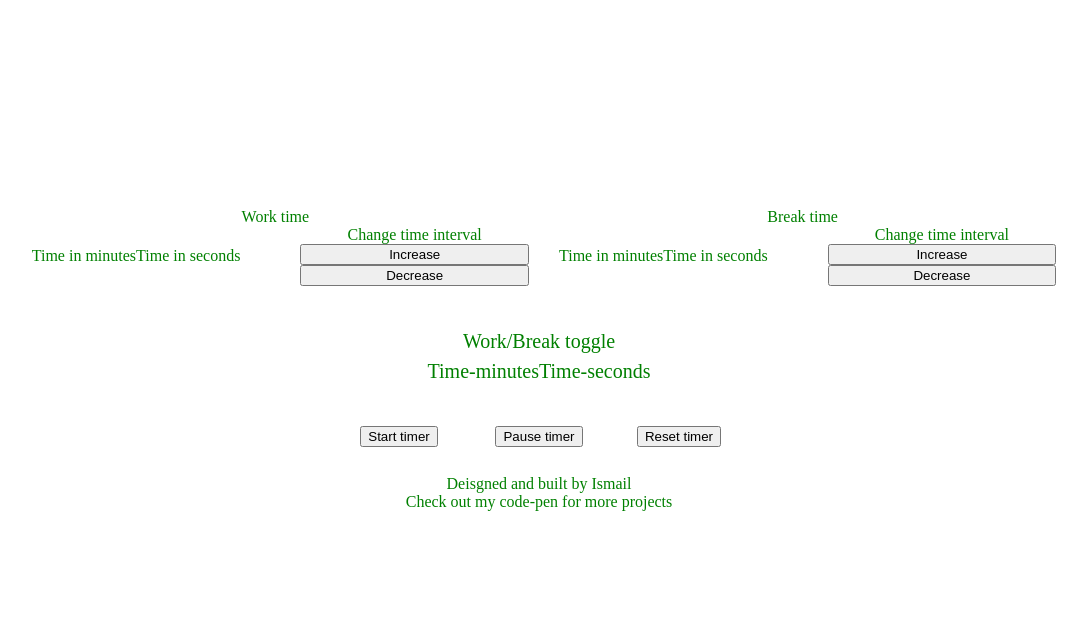
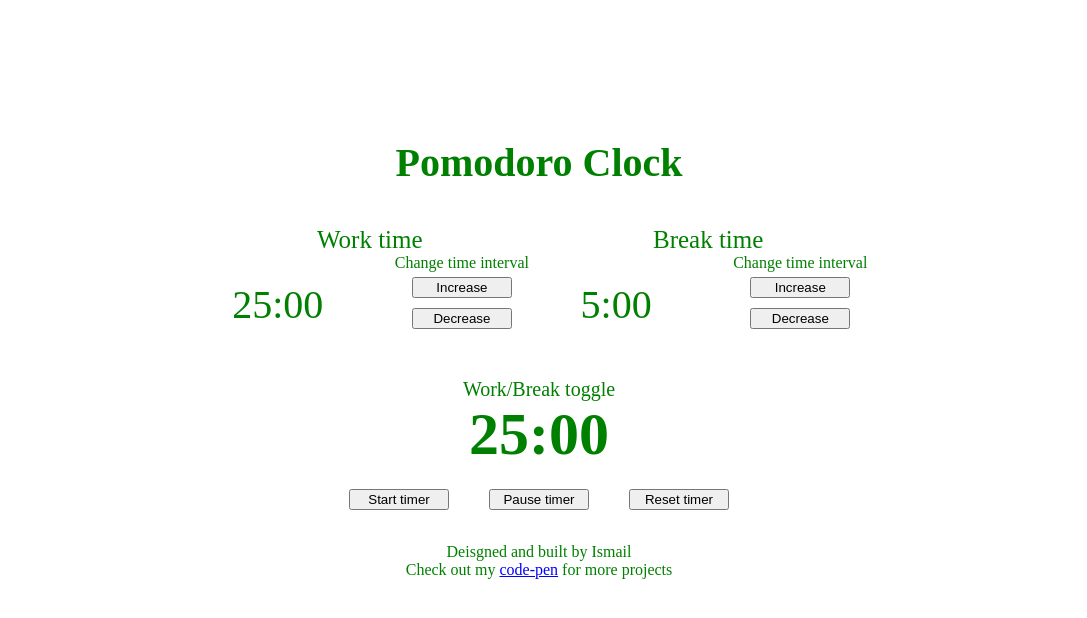
Before and after one commit to Ishi1834/pomodoro-clock, a React (Create React App) app: page / in a window 1280 px wide. Shown: the top 618 px of the page, without its empty margins (101-1188 px from the left). Built offline with nearby package versions, Linux system fonts and the light colour scheme.

Commit message:
Added functionality can increase time, need to figure out a way to reset time when the reset button is clicked. Maybe put the time state in the parent component instead of the child

```diff
--- a/src/App.js
+++ b/src/App.js
@@ -8,8 +8,13 @@ import Reset from "./Components/TimeControl/Reset";
 import Footer from "./Components/Footer";
 
 const App = () => {
+  const handleReset = () => {
+    console.log("reset requested");
+    //pass reset function to child
+  };
   return (
     <div className="components">
+      <div className="web-title">Pomodoro Clock</div>
       <div className="topcomp">
         <Work />
         <Break />
@@ -18,7 +23,7 @@ const App = () => {
       <div className="bottomcomp">
         <Start />
         <Pause />
-        <Reset />
+        <Reset handleReset={handleReset} />
       </div>
       <Footer className="footer" />
     </div>
--- a/src/Components/Footer.js
+++ b/src/Components/Footer.js
@@ -4,7 +4,13 @@ const Footer = () => {
   return (
     <div className="footer">
       <p>Deisgned and built by Ismail</p>
-      <p>Check out my code-pen for more projects</p>
+      <p>
+        Check out my{" "}
+        <a style={{ color: "blue" }} href="https://codepen.io/sadiq1834">
+          code-pen
+        </a>{" "}
+        for more projects
+      </p>
     </div>
   );
 };
--- a/src/Components/LengthControl/Break.js
+++ b/src/Components/LengthControl/Break.js
@@ -1,19 +1,30 @@
 import React from "react";
+import { useState } from "react";
+const Break = () => {
+  const [count, setCount] = useState(5);
 
-const Break = () => {
+  const handleIncrease = () => {
+    console.log("increase");
+    setCount(count + 1);
+  };
+  const handleDecrease = () => {
+    console.log("decrease");
+    if (count >= 1) {
+      setCount(count - 1);
+    }
+  };
   return (
     <div>
-      <div>Break time</div>
+      <div className="title">Break time</div>
       <div className="time-grid">
-        <div className="time">
-          <div>Time in minutes</div>
-          <div>Time in seconds</div>
+        <div className="time-adjust">
+          <div>{count}:00</div>
         </div>
         <div className="interval-grid">
           <div>Change time interval</div>
           <div className="interval-changer">
-            <button>Increase</button>
-            <button>Decrease</button>
+            <button onClick={handleIncrease}>Increase</button>
+            <button onClick={handleDecrease}>Decrease</button>
           </div>
         </div>
       </div>
--- a/src/Components/LengthControl/Work.js
+++ b/src/Components/LengthControl/Work.js
@@ -1,19 +1,30 @@
 import React from "react";
+import { useState } from "react";
+const Work = () => {
+  const [count, setCount] = useState(25);
 
-const Work = () => {
+  const handleIncrease = () => {
+    console.log("increase");
+    setCount(count + 1);
+  };
+  const handleDecrease = () => {
+    console.log("decrease");
+    if (count >= 1) {
+      setCount(count - 1);
+    }
+  };
   return (
     <div>
-      <div>Work time</div>
+      <div className="title">Work time</div>
       <div className="time-grid">
-        <div className="time">
-          <div>Time in minutes</div>
-          <div>Time in seconds</div>
+        <div className="time-adjust">
+          <div>{count}:00</div>
         </div>
         <div className="interval-grid">
           <div>Change time interval</div>
           <div className="interval-changer">
-            <button>Increase</button>
-            <button>Decrease</button>
+            <button onClick={handleIncrease}>Increase</button>
+            <button onClick={handleDecrease}>Decrease</button>
           </div>
         </div>
       </div>
--- a/src/Components/TimeControl/Pause.js
+++ b/src/Components/TimeControl/Pause.js
@@ -1,9 +1,12 @@
 import React from "react";
 
 const Pause = () => {
+  const handleClick = () => {
+    console.log("pause clicked");
+  };
   return (
     <div>
-      <button>Pause timer</button>
+      <button onClick={handleClick}>Pause timer</button>
     </div>
   );
 };
--- a/src/Components/TimeControl/Reset.js
+++ b/src/Components/TimeControl/Reset.js
@@ -1,9 +1,13 @@
 import React from "react";
 
-const Reset = () => {
+const Reset = (props) => {
+  const handleClick = () => {
+    console.log("reset clicked");
+    props.handleReset();
+  };
   return (
     <div>
-      <button>Reset timer</button>
+      <button onClick={handleClick}>Reset timer</button>
     </div>
   );
 };
--- a/src/Components/TimeControl/Start.js
+++ b/src/Components/TimeControl/Start.js
@@ -1,9 +1,12 @@
 import React from "react";
 
 const Start = () => {
+  const handleClick = () => {
+    console.log("start clicked");
+  };
   return (
     <div>
-      <button>Start timer</button>
+      <button onClick={handleClick}>Start timer</button>
     </div>
   );
 };
--- a/src/Components/TimeDisplay.js
+++ b/src/Components/TimeDisplay.js
@@ -5,8 +5,7 @@ const TimeDisplay = () => {
     <div className="timer">
       <div>Work/Break toggle</div>
       <div className="time">
-        <div>Time-minutes</div>
-        <div>Time-seconds</div>
+        <div>25:00</div>
       </div>
     </div>
   );
--- a/src/index.css
+++ b/src/index.css
@@ -4,6 +4,12 @@
   justify-content: center;
   height: 700px;
   align-content: center;
+}
+.web-title {
+  text-align: center;
+  font-size: 40px;
+  font-weight: 800;
+  margin: 20px;
 }
 .topcomp {
   display: grid;
@@ -21,12 +27,25 @@
   line-height: 20px;
   font-size: 20px;
 }
+.title {
+  font-size: 25px;
+}
+.time-adjust {
+  display: flex;
+  justify-content: center;
+  align-items: center;
+  font-size: 40px;
+  margin-top: 20px;
+  padding: 5px;
+}
 .time {
-  display: grid;
-  grid-template-columns: 1fr 1fr;
-  grid-gap: 0px;
+  display: flex;
+  justify-content: center;
   align-items: center;
-  padding: 10px;
+  font-size: 60px;
+  font-weight: 700;
+  margin-top: 20px;
+  padding: 5px;
 }
 .time-grid {
   display: grid;
@@ -39,6 +58,10 @@
 }
 .interval-changer {
   display: grid;
+}
+button {
+  margin: 5px auto;
+  width: 100px;
 }
 .bottomcomp {
   display: grid;
```
